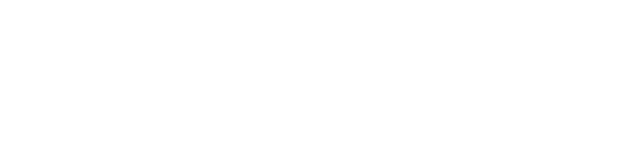
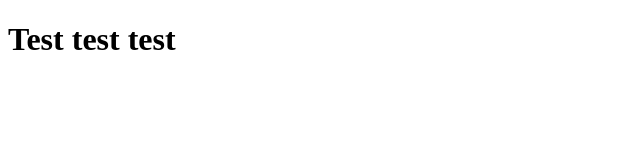
Before and after one commit to meowklr/Projet_git_1, a plain HTML site: page index.html in a window 1280 px wide. Shown: the whole page, without its empty margins (0-640 px from the left). Drawn offline with Linux system fonts and the light colour scheme.

Commit message:
Ajout d'une ligne pour tester

```diff
--- a/index.html
+++ b/index.html
@@ -6,6 +6,6 @@
     <title>Premier projet git</title>
 </head>
 <body>
-
+    <h1>Test test test</h1>
 </body>
 </html>
```
